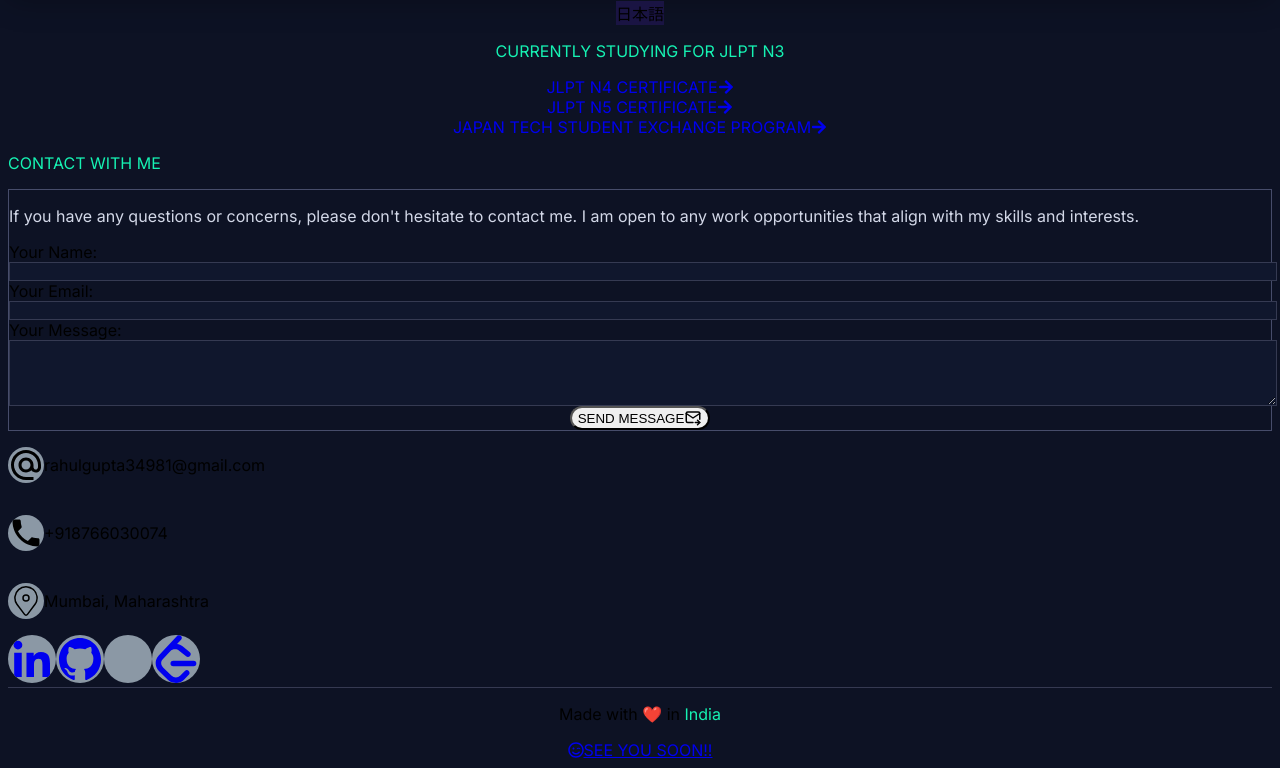
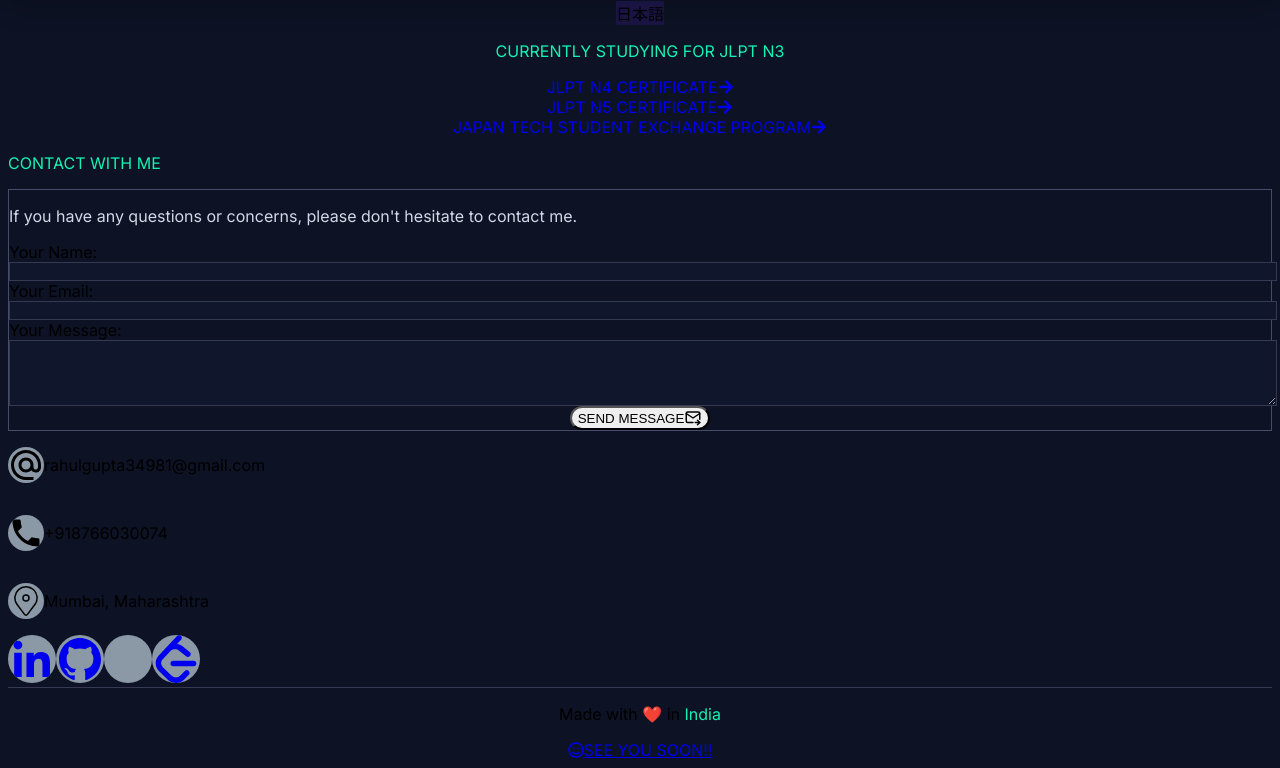
Before and after one commit to RahulGupta77/Rahuls_Portfolio, a Next.js app: page / in a window 1280 px wide. Shown: the part 8457-9225 px from the top of the page. Built offline with nearby package versions, Linux system fonts and the light colour scheme; some icons are missing.

Commit message:
updated contact me message

```diff
--- a/app/components/homepage/contact/contactForm.jsx
+++ b/app/components/homepage/contact/contactForm.jsx
@@ -74,7 +74,7 @@ function ContactForm() {
       <div className="max-w-3xl text-white rounded-lg border border-[#464c6a] p-3 lg:p-5">
         <p className="text-sm text-[#d3d8e8]">
           {
-            "If you have any questions or concerns, please don't hesitate to contact me. I am open to any work opportunities that align with my skills and interests."
+            "If you have any questions or concerns, please don't hesitate to contact me."
           }
         </p>
         <div className="mt-6 flex flex-col gap-4">
```
